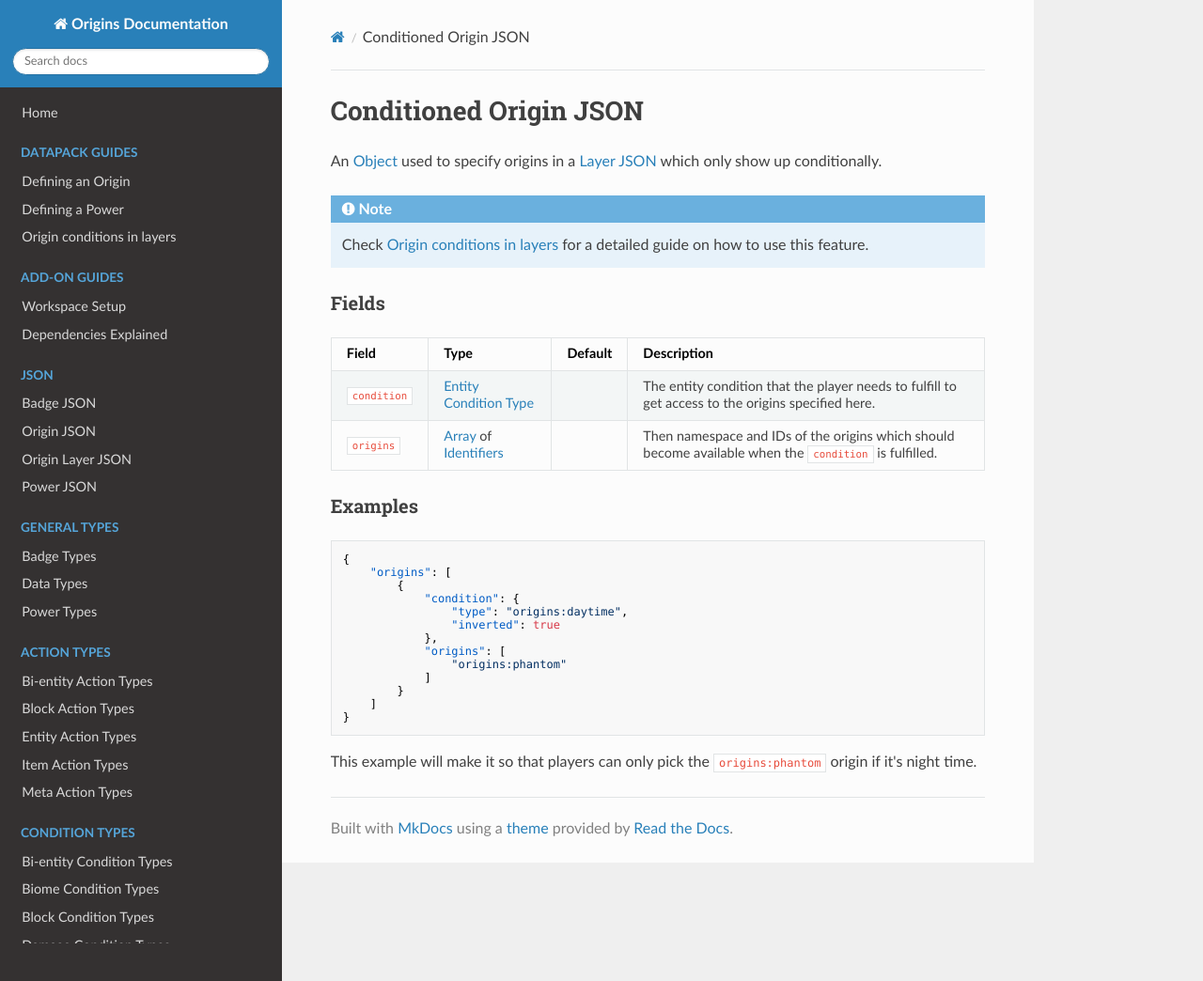
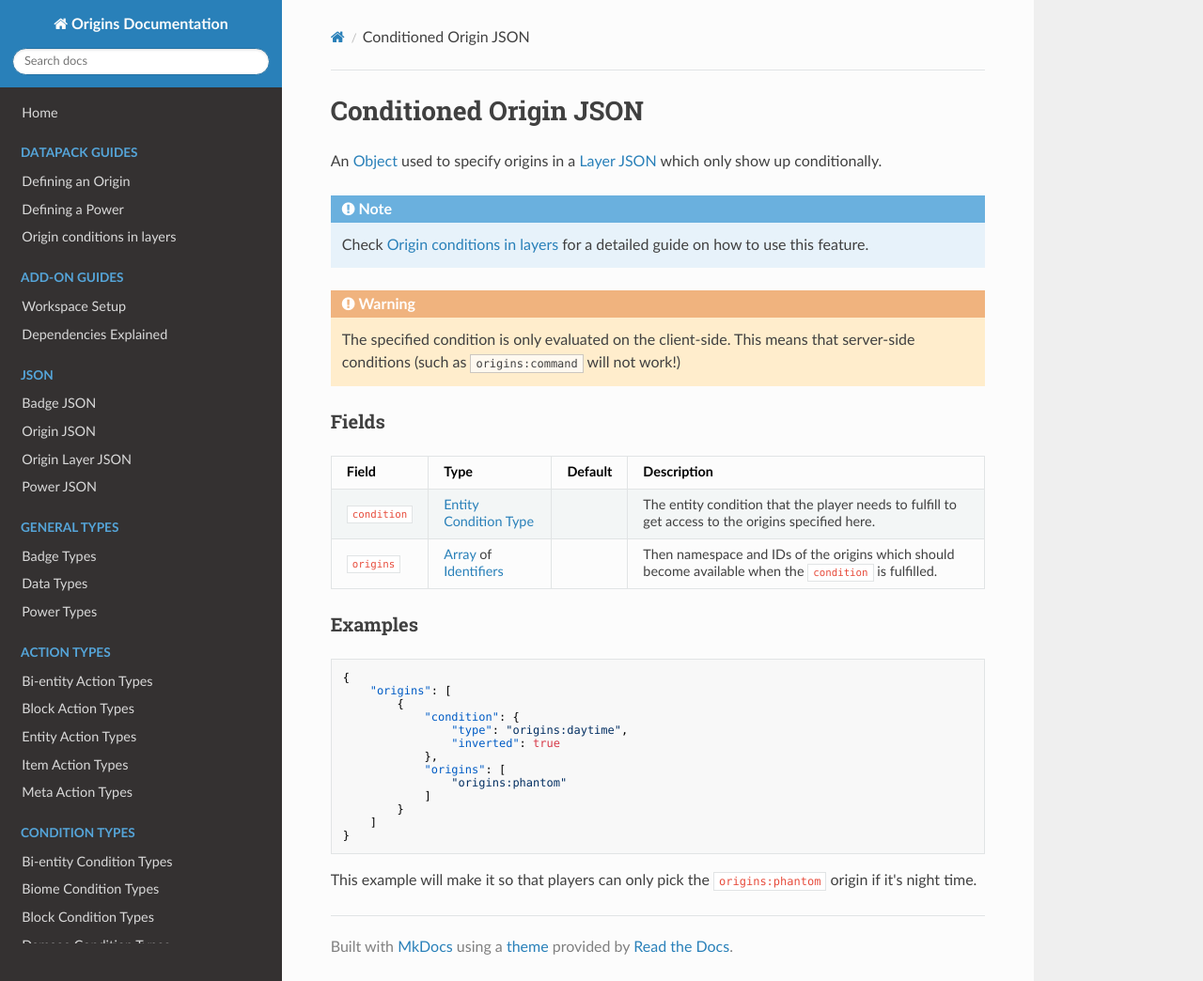
Before and after one commit to apace100/origins-docs, an MkDocs documentation site: the page built from docs/json/conditioned_origin.md, in a window 1280 px wide and 1044 px high. Shown: the whole window at 94% size. Built offline with MkDocs 1.6.1, drawn with Linux system fonts in a browser that asks for light colours; nearby versions of some CDN libraries.

Commit message:
Updated `conditioned_origin.md` (JSON Format)
+ Added a warning for which side the specified condition is evaluated on

```diff
--- a/docs/json/conditioned_origin.md
+++ b/docs/json/conditioned_origin.md
@@ -10,6 +10,11 @@ An [Object](../types/data_types/object.md) used to specify origins in a [Layer J
 !!! note
 
     Check [Origin conditions in layers](../guides/data/origin_conditions_in_layers.md) for a detailed guide on how to use this feature.
+
+
+!!! warning
+
+    The specified condition is only evaluated on the client-side. This means that server-side conditions (such as [`origins:command`](../types/entity_condition_types/command.md) will not work!)
 
 
 ### Fields
```
